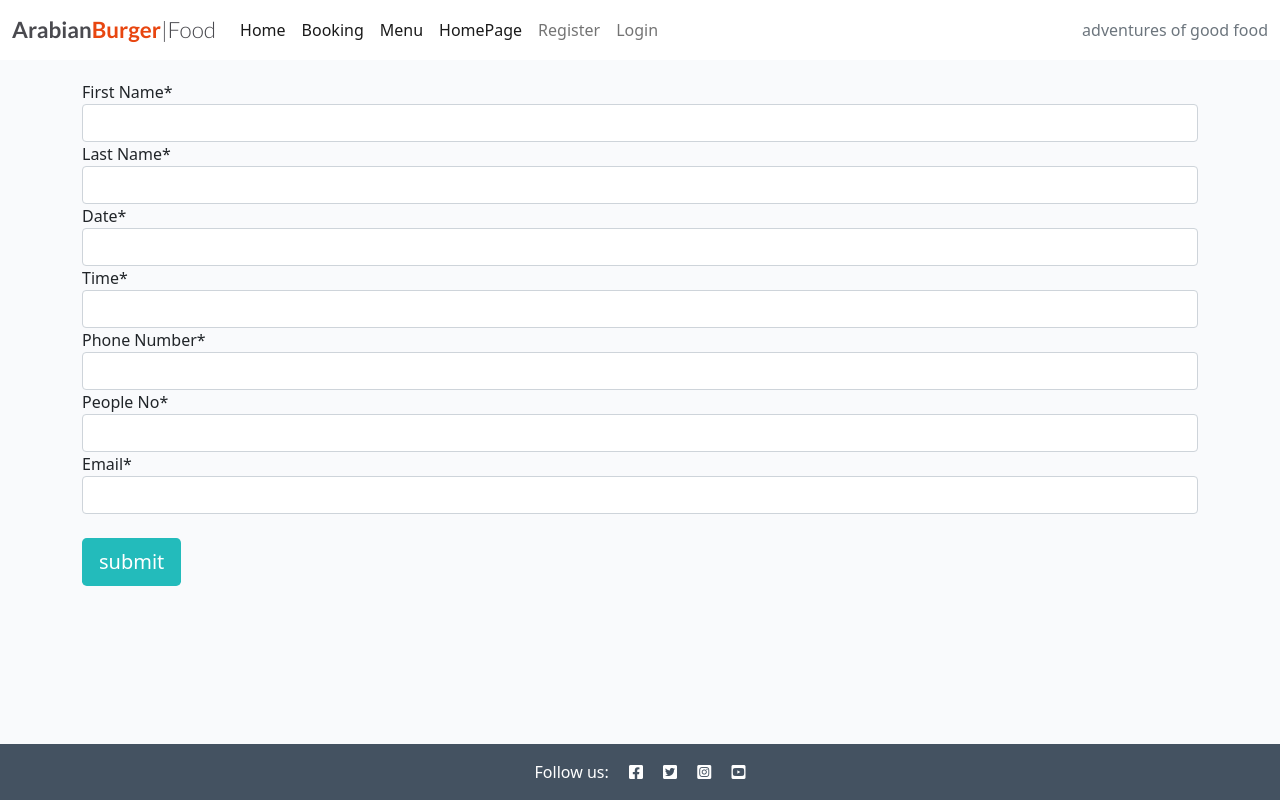
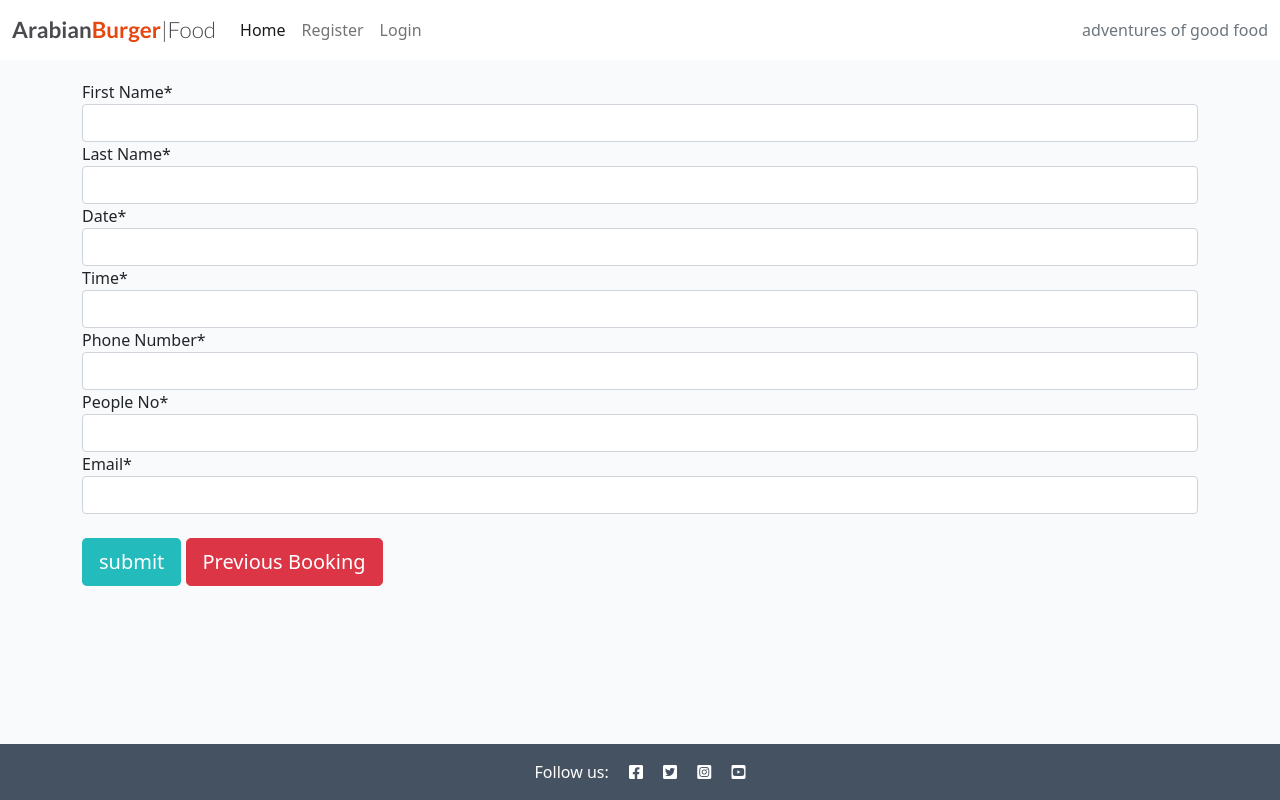
Before and after one commit to Melhefnawi/Restaurant-Booking, a Django app: page /booking in a window 1280 px wide. Run offline with Django 3.2, Linux system fonts and the light colour scheme; some libraries are stand-ins or nearby versions.

Commit message:
adjusting the View

```diff
--- a/bookingsystem/forms.py
+++ b/bookingsystem/forms.py
@@ -1,5 +1,9 @@
 from .models import Booking_details
 from django import forms
+from crispy_forms.helper import FormHelper
+from crispy_forms.layout import Submit, Layout, Field
+from crispy_forms.bootstrap import (
+    PrependedText, PrependedAppendedText, FormActions)
 
 
 class BookingForms(forms.ModelForm):
--- a/bookingsystem/views.py
+++ b/bookingsystem/views.py
@@ -41,9 +41,9 @@ class Name(View):
 
     def post(self, request, *args, **kwargs):
 
+        Phone_no = request.POST.get('Phone_Number')
+
         booking_form = BookingForms(request.POST)
-
-        Phone_no = request.POST.get('Phone_Number')
 
         if booking_form.is_valid():
             booking_form.save()
@@ -51,11 +51,13 @@ class Name(View):
         else:
             booking_form = BookingForms()
 
+
         Booking_details.objects.filter(Phone_Number=Phone_no).update(Slug=Phone_no)
-        bookings = get_object_or_404(Booking_details, Slug=Phone_no)
+        queryset = Booking_details.objects.filter(Phone_Number=Phone_no)
+        bookings_user = get_object_or_404(queryset, Phone_Number=Phone_no)
 
         return render(request, "booking/show_booking.html",
-                      {"bookings": bookings})
+                      {"bookings": bookings_user})
 
 
 class ShowBooking(View):
@@ -124,4 +126,13 @@ class DeleteBooking(View):
 
         booking_ins.delete()
 
-        return render(request, "booking/homepage.html")
+        queryset = Menu.objects.all()
+
+        photo1 = get_object_or_404(queryset, Meal_Name="Cheese Burger")
+        photo2 = get_object_or_404(queryset, Meal_Name="Double Cheese Burger")
+        photo3 = get_object_or_404(
+            queryset, Meal_Name="Beef Burger with mushroom")
+
+        return render(request, "booking/homepage.html", {"photo1": photo1,
+                                                         "photo2": photo2,
+                                                        "photo3": photo3})
--- a/templates/booking/base.html
+++ b/templates/booking/base.html
@@ -37,15 +37,14 @@
                     <li class="nav-item">
                         <a class="nav-link active" aria-current="page" href="{% url 'homepage' %}">Home</a>
                     </li>
+                    {% if user.is_authenticated %}
                     <li class="nav-item">
                         <a class="nav-link active" aria-current="page" href="{% url 'booking'%}">Booking</a>
                     </li>
                     <li class="nav-item">
                         <a class="nav-link active" aria-current="page" href="{% url 'menu' %}">Menu</a>
                     </li>
-                    <li class="nav-item">
-                        <a class="nav-link active" aria-current="page" href="{% url 'homepage' %}">HomePage</a>
-                    </li>
+                    {%endif%}
                     {% if user.is_authenticated %}
                     <li class="nav-item">
                         <a class="nav-link" href="{%url 'account_logout'%}">Logout</a>
@@ -55,7 +54,7 @@
                         <a class="nav-link" href="{%url 'account_signup'%}">Register</a>
                     </li>
                     <li class="nav-item">
-                        <a class="nav-link" href="{%url 'account_logout'%}">Login</a>
+                        <a class="nav-link" href="{%url 'account_login'%}">Login</a>
                     </li>
                     {% endif %}
                 </ul>
--- a/templates/booking/name.html
+++ b/templates/booking/name.html
@@ -9,6 +9,7 @@
         <br />
 
         <button type="submit" class="btn btn-signup btn-lg">submit</button>
+        <button type="submit" class="btn btn-danger btn-lg">Previous Booking</button>
       </form>
     </div>
   </div>
```
